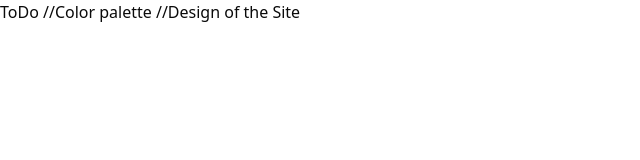
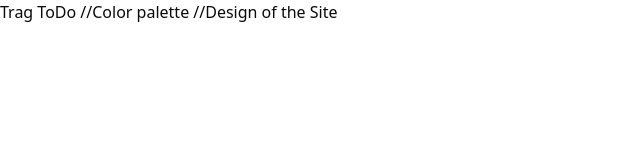
Before and after one commit to Dinesht04/Trag, a Next.js app: page / in a window 1280 px wide. Shown: the top 160 px of the page, without its empty margins (0-640 px from the left). Built offline with nearby package versions, Linux system fonts and the light colour scheme.

Commit message:
Added components and ui folders

```diff
--- a/src/app/page.tsx
+++ b/src/app/page.tsx
@@ -1,5 +1,7 @@
 import Image from 'next/image';
 
 export default function Home() {
-  return <div>ToDo //Color palette //Design of the Site</div>;
+  return <div>
+      Trag
+    ToDo //Color palette //Design of the Site</div>;
 }
```
